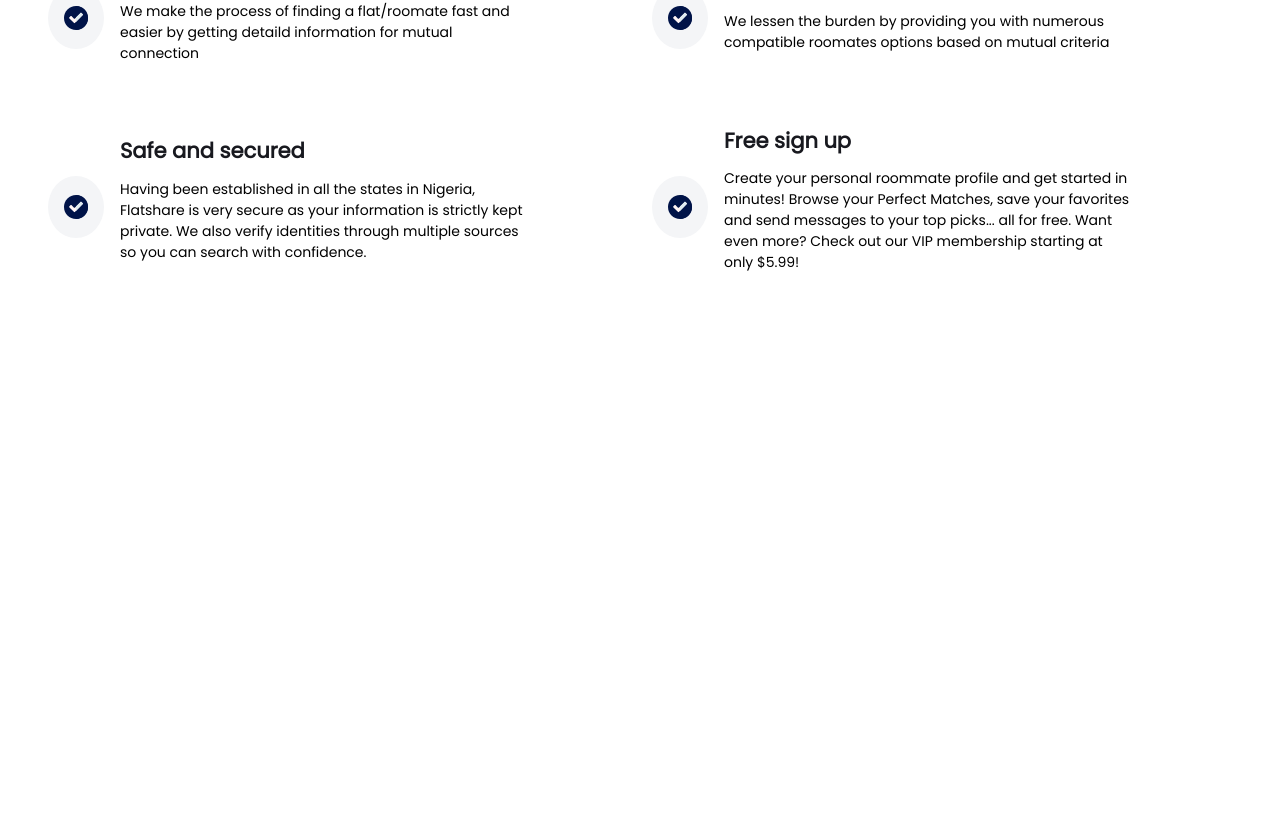
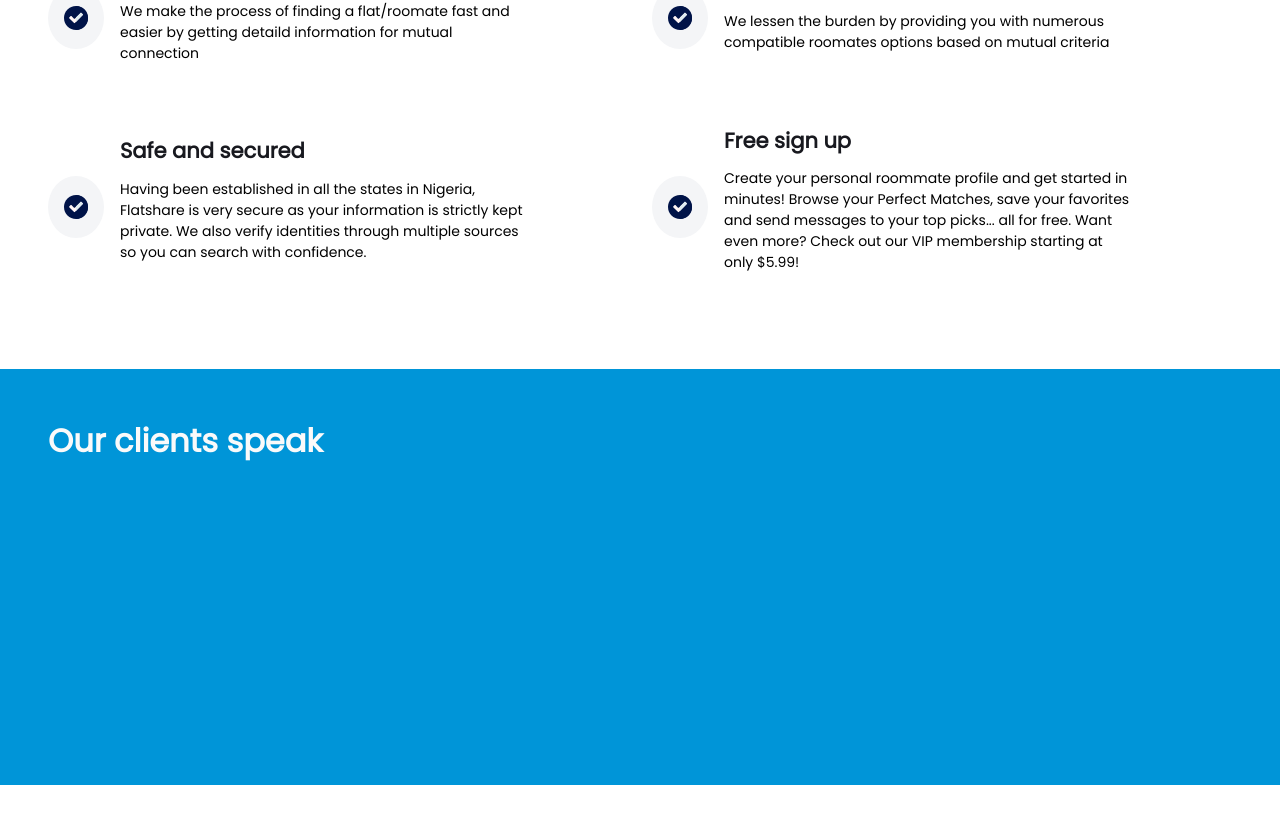
Before and after one commit to DebayoTomisin/Flat-Share, a React (Create React App) app: page / in a window 1280 px wide. Shown: the part 2726-3550 px from the top of the page. Before the commit the page ends 3127 px from the top, so only its background shows below. Built offline with nearby package versions, Linux system fonts and the light colour scheme.

Commit message:
unable to complete due to unavaliablity of my system, please enjoy the little i was able to

```diff
--- a/src/components/pitch/Pitch.js
+++ b/src/components/pitch/Pitch.js
@@ -54,8 +54,10 @@ const Pitch = props =>
                     </div>
 
                 </div>
+            </div>
 
-
+            <div className={styles["customer-credits"]}>
+                <h1>Our clients speak</h1>
             </div>
         </div>
 
--- a/src/components/pitch/pitch.module.scss
+++ b/src/components/pitch/pitch.module.scss
@@ -1,16 +1,21 @@
 .pitch
 {
-    padding: 0 3rem;
     margin-bottom: 7rem;
 
+    .why-section
+    {
+        padding: 0 3rem;
+        display: flex;
+        flex-direction: column;
+        align-items: center;
         .title
         {
+            align-self: flex-start;
             font-weight: 800;
             padding-bottom: 3rem;
             color: #18191F;
             font-size: 2.5rem;
         }
-
         .why-points-section
         {
             display: grid;
@@ -58,5 +63,17 @@
             }
         }
 
+    }
+
+    .customer-credits
+    {
+        background: #0095D8;
+        margin-top: 5rem;
+        height: 20rem;
+        color: #fafafa;
+        display: flex;
+        padding: 3rem;
+    }
+
 
 }
```
Lines whose indentation alone changed are shown as unchanged.
